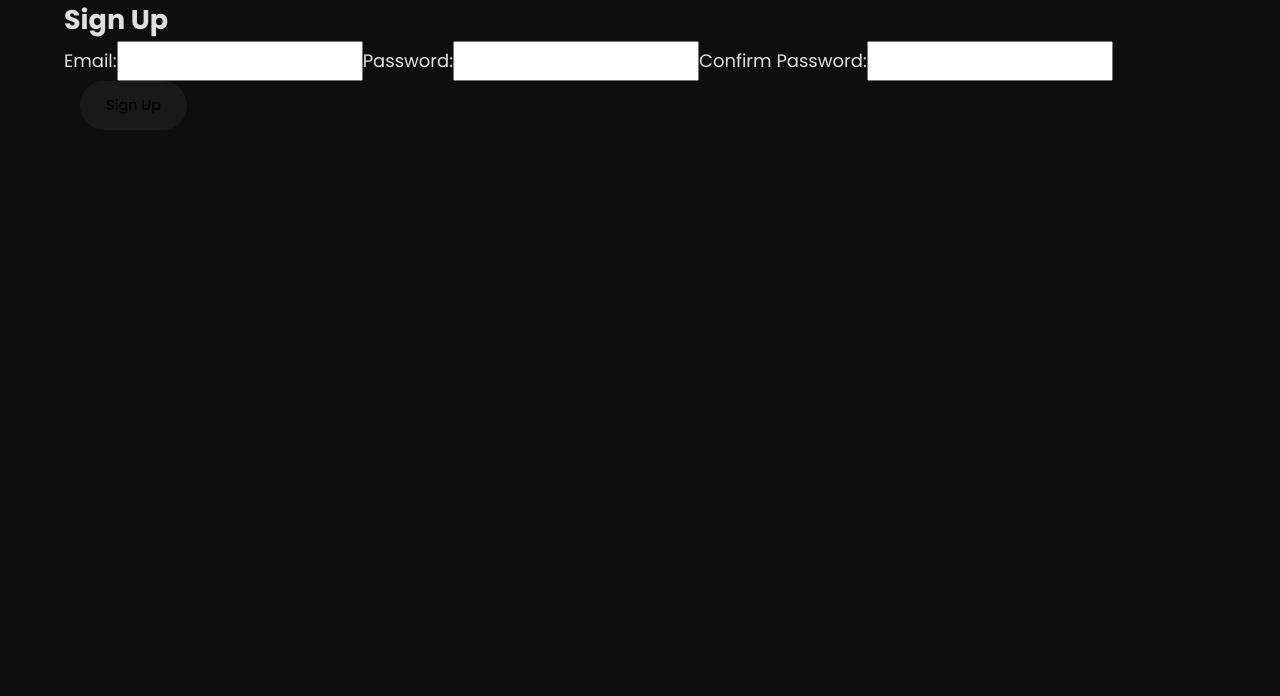
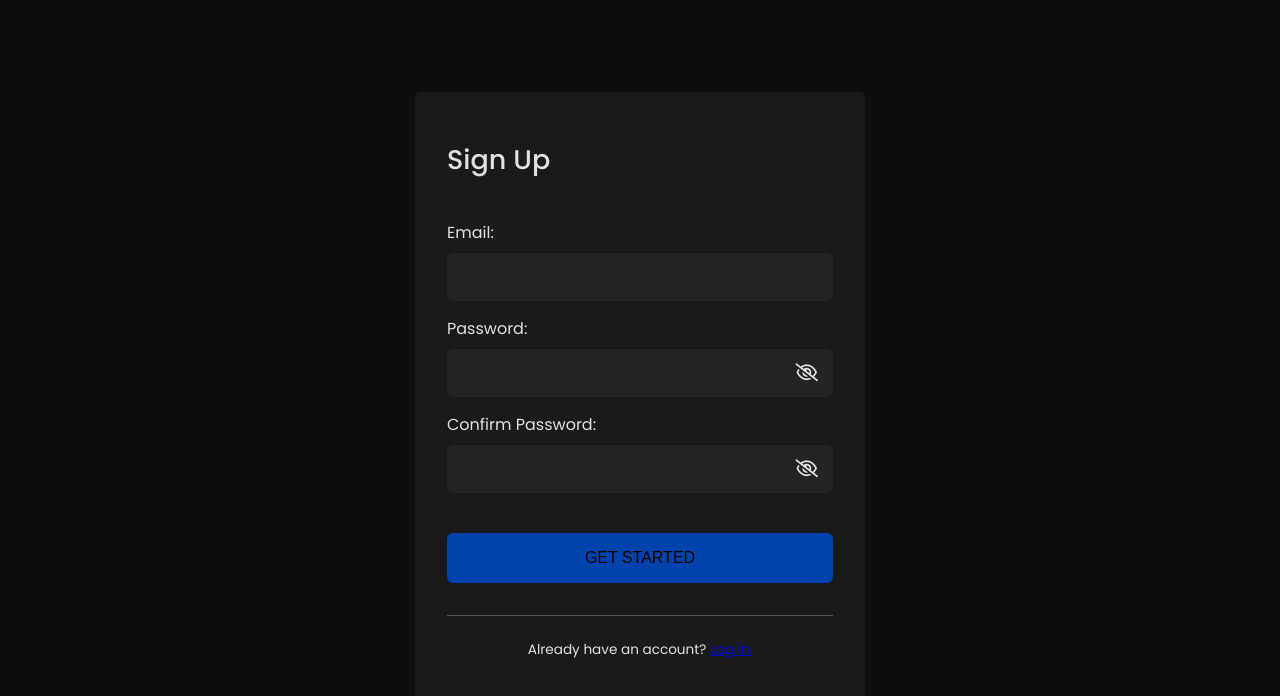
Before and after one commit to erikajdavid/my-weather-app, a React (Vite) app: page /signup in a window 1280 px wide. Both pictures are taken after a click on the button "Sign Up". Shown: the top 696 px of the page. Built offline with nearby package versions, Linux system fonts and the light colour scheme.

Commit message:
signUp styling + routing

```diff
--- a/src/App.css
+++ b/src/App.css
@@ -494,3 +494,91 @@ select {
     font-size: 1.5rem;
     cursor: pointer;
 }
+
+.signUpPage{
+    height: 100vh;
+    display: flex;
+    flex-direction: column;
+    justify-content: center;
+    align-items: center;
+}
+
+.formContainer {
+    width: 450px;
+    background-color: #1a1a1a;
+    padding: 3rem 2rem;
+    border-radius: 6px;
+}
+
+.formContainer h2 {
+    font-weight: 500;
+}
+
+form {
+    padding: 2rem 0;
+    display: flex;
+    flex-direction: column;
+    border-bottom: 0.25px solid rgba(148, 148, 148, 0.5);
+}
+
+form label {
+    font-size: 1rem;
+    margin-top: 0.5rem;
+}
+
+form input {
+    margin: 0.5rem 0;
+    padding: 1.5rem 0.5rem;
+    border: none;
+    background-color: #242424;
+    border-radius: 6px;
+}
+
+form .passwordContainer input {
+    border-radius: 6px 0 0 6px;
+}
+
+form i {
+    cursor: pointer;
+}
+
+form button {
+    all: revert;
+    background-color: var(--darkblued);
+    border: none;
+    text-transform: uppercase;
+    padding: 1rem 0;
+    font-size: 1rem;
+    margin-top: 2rem;
+    border-radius: 6px;
+    cursor: pointer;
+    transition: all 0.5s;
+}
+
+form button:hover {
+    border: none;
+    background-color: var(--lightblued);
+}
+
+.formContainer p {
+    text-align: center;
+    font-size: 0.85rem;
+    padding-top: 1.5rem;
+}
+
+.passwordContainer {
+    display: flex;
+    justify-content: space-between;
+    align-items: center;
+}
+
+.password {
+    width: 92%;
+}
+
+.faInvisible {
+    border: none;
+    background-color: #242424;
+    padding: 0.94rem;
+    border-radius: 0 6px 6px 0;
+}
--- a/src/components/SignUp.jsx
+++ b/src/components/SignUp.jsx
@@ -1,17 +1,26 @@
+import { Link } from 'react-router-dom';
+
 const SignUp = () => {
     return (
         <div className="signUpPage">
             <div className="formContainer">
                 <h2>Sign Up</h2>
                 <form>
-                    <label htmlFor="text">Email:</label>
-                    <input type="text" required></input>
+                    <label htmlFor="email">Email:</label>
+                    <input type="email" name="email" required></input>
                     <label htmlFor="password">Password:</label>
-                    <input type="password" required></input>
-                    <label htmlFor="password">Confirm Password:</label>
-                    <input type="password" required></input>
-                    <button type="submit">Sign Up</button>
+                    <div className="passwordContainer">
+                        <input type="password" name="password" className="password" required></input>
+                        <i class="fa-regular fa-eye-slash faInvisible"></i>
+                    </div>
+                    <label htmlFor="confirmPassword">Confirm Password:</label>
+                    <div className="passwordContainer">
+                        <input type="password" name="confirmPassword" className="password" required></input>
+                        <i class="fa-regular fa-eye-slash faInvisible"></i>
+                    </div>
+                    <button type="submit">Get Started</button>
                 </form>
+                <p>Already have an account? <Link to="/login">Log in.</Link></p>
             </div>
         </div>
     )
```
